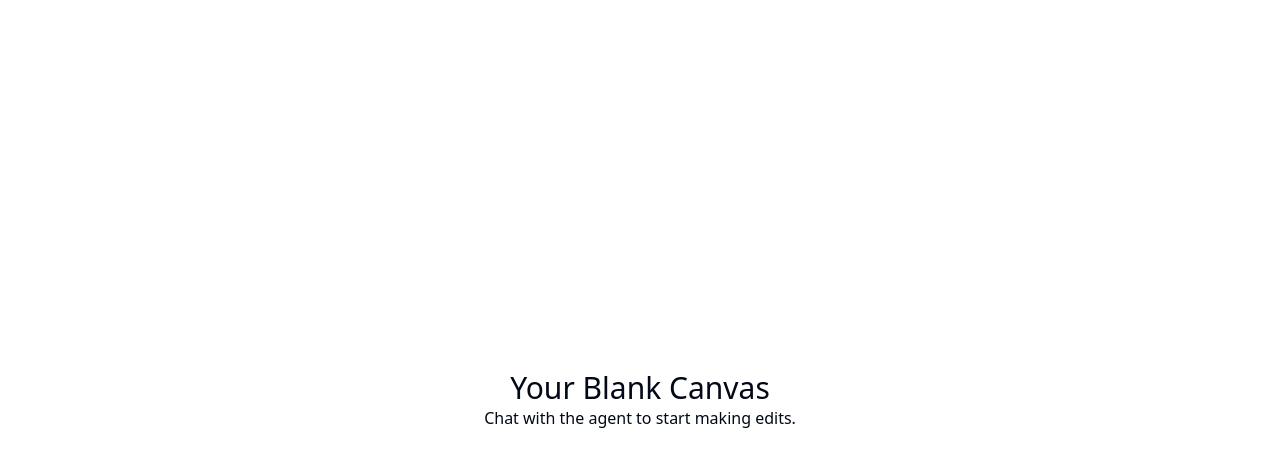
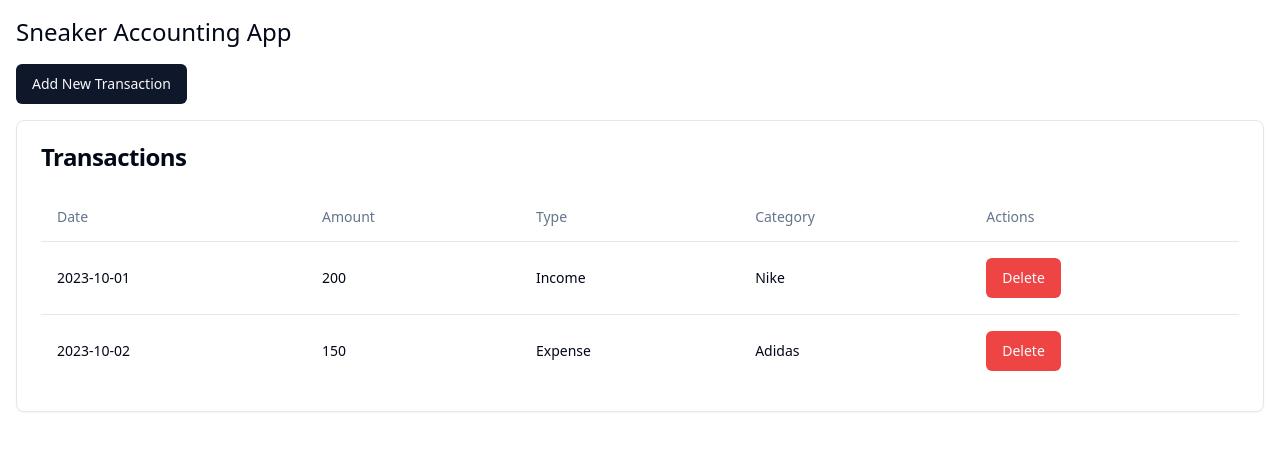
Before and after one commit to GPT-Engineer-App-Dev/sneaker-hustle-tracker, a React (Vite) app: page / in a window 1280 px wide. Shown: the top 466 px of the page. Built offline with nearby package versions, Linux system fonts and the light colour scheme.

Commit message:
Implemented sneaker accounting app with features to add, view, and delete transactions.

```diff
--- a/package.json
+++ b/package.json
@@ -56,6 +56,7 @@
     "sonner": "^1.5.0",
     "tailwind-merge": "^2.2.1",
     "tailwindcss-animate": "^1.0.7",
+    "uuid": "^9.0.1",
     "vaul": "^0.9.1",
     "zod": "^3.23.8"
   },
--- a/src/pages/Index.jsx
+++ b/src/pages/Index.jsx
@@ -1,15 +1,120 @@
-// Update this page (the content is just a fallback if you fail and example)
+import React, { useState } from "react";
+import { Button } from "@/components/ui/button";
+import { Input } from "@/components/ui/input";
+import { Select, SelectContent, SelectItem, SelectTrigger, SelectValue } from "@/components/ui/select";
+import { Card, CardContent, CardHeader, CardTitle } from "@/components/ui/card";
+import { Dialog, DialogContent, DialogHeader, DialogTitle, DialogTrigger } from "@/components/ui/dialog";
+import { Table, TableBody, TableCell, TableHead, TableHeader, TableRow } from "@/components/ui/table";
+import { v4 as uuidv4 } from 'uuid';
 
 const Index = () => {
+  const [transactions, setTransactions] = useState([
+    { id: uuidv4(), date: "2023-10-01", amount: 200, type: "Income", category: "Nike" },
+    { id: uuidv4(), date: "2023-10-02", amount: 150, type: "Expense", category: "Adidas" },
+  ]);
+  const [newTransaction, setNewTransaction] = useState({ date: "", amount: "", type: "", category: "" });
+  const [isDialogOpen, setIsDialogOpen] = useState(false);
+
+  const handleInputChange = (e) => {
+    const { name, value } = e.target;
+    setNewTransaction({ ...newTransaction, [name]: value });
+  };
+
+  const handleSelectChange = (name, value) => {
+    setNewTransaction({ ...newTransaction, [name]: value });
+  };
+
+  const addTransaction = () => {
+    setTransactions([...transactions, { ...newTransaction, id: uuidv4() }]);
+    setNewTransaction({ date: "", amount: "", type: "", category: "" });
+    setIsDialogOpen(false);
+  };
+
+  const deleteTransaction = (id) => {
+    setTransactions(transactions.filter(transaction => transaction.id !== id));
+  };
+
   return (
-    <div className="h-screen w-screen flex items-center justify-center">
-      {/* Update with components here - default to put new layout sections as separate components in the components folder, and import them here */}
-      <div>
-        <h1 className="text-3xl text-center">Your Blank Canvas</h1>
-        <p className="text-center">
-          Chat with the agent to start making edits.
-        </p>
-      </div>
+    <div className="p-4">
+      <h1 className="text-2xl mb-4">Sneaker Accounting App</h1>
+      <Dialog open={isDialogOpen} onOpenChange={setIsDialogOpen}>
+        <DialogTrigger asChild>
+          <Button>Add New Transaction</Button>
+        </DialogTrigger>
+        <DialogContent>
+          <DialogHeader>
+            <DialogTitle>Add New Transaction</DialogTitle>
+          </DialogHeader>
+          <div className="space-y-4">
+            <Input
+              name="date"
+              type="date"
+              placeholder="Date"
+              value={newTransaction.date}
+              onChange={handleInputChange}
+            />
+            <Input
+              name="amount"
+              type="number"
+              placeholder="Amount"
+              value={newTransaction.amount}
+              onChange={handleInputChange}
+            />
+            <Select onValueChange={(value) => handleSelectChange("type", value)}>
+              <SelectTrigger>
+                <SelectValue placeholder="Type" />
+              </SelectTrigger>
+              <SelectContent>
+                <SelectItem value="Income">Income</SelectItem>
+                <SelectItem value="Expense">Expense</SelectItem>
+              </SelectContent>
+            </Select>
+            <Select onValueChange={(value) => handleSelectChange("category", value)}>
+              <SelectTrigger>
+                <SelectValue placeholder="Category" />
+              </SelectTrigger>
+              <SelectContent>
+                <SelectItem value="Nike">Nike</SelectItem>
+                <SelectItem value="Adidas">Adidas</SelectItem>
+                <SelectItem value="Puma">Puma</SelectItem>
+                <SelectItem value="Reebok">Reebok</SelectItem>
+              </SelectContent>
+            </Select>
+            <Button onClick={addTransaction}>Add Transaction</Button>
+          </div>
+        </DialogContent>
+      </Dialog>
+      <Card className="mt-4">
+        <CardHeader>
+          <CardTitle>Transactions</CardTitle>
+        </CardHeader>
+        <CardContent>
+          <Table>
+            <TableHeader>
+              <TableRow>
+                <TableHead>Date</TableHead>
+                <TableHead>Amount</TableHead>
+                <TableHead>Type</TableHead>
+                <TableHead>Category</TableHead>
+                <TableHead>Actions</TableHead>
+              </TableRow>
+            </TableHeader>
+            <TableBody>
+              {transactions.map((transaction) => (
+                <TableRow key={transaction.id}>
+                  <TableCell>{transaction.date}</TableCell>
+                  <TableCell>{transaction.amount}</TableCell>
+                  <TableCell>{transaction.type}</TableCell>
+                  <TableCell>{transaction.category}</TableCell>
+                  <TableCell>
+                    <Button variant="destructive" onClick={() => deleteTransaction(transaction.id)}>Delete</Button>
+                  </TableCell>
+                </TableRow>
+              ))}
+            </TableBody>
+          </Table>
+        </CardContent>
+      </Card>
     </div>
   );
 };
```
Also changed, not shown: 1 other file (tests, documents, lock files or other folders).
